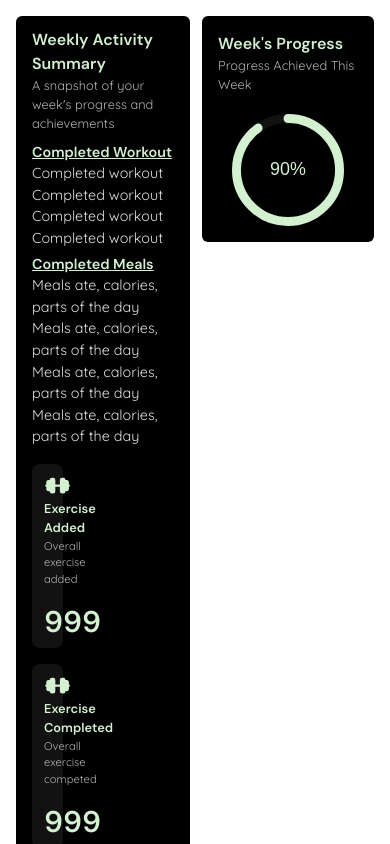
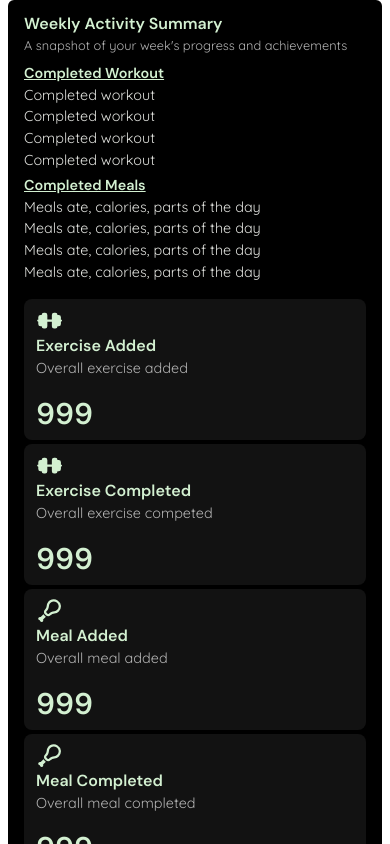
Before and after one commit to Inosensey/BodyTune, a Next.js app: page /dashboard in a window 390 px wide. Built offline with nearby package versions, Linux system fonts and the light colour scheme.

Commit message:
Improved CSS in WeeklyActivities.tsx for enhanced responsiveness across devices.

```diff
--- a/components/dashboardComponents/overviewComponents/WeeklyActivity.tsx
+++ b/components/dashboardComponents/overviewComponents/WeeklyActivity.tsx
@@ -9,11 +9,11 @@ import TablerBarbell from "@/icons/TablerBarbellLight";
 
 const WeeklyActivity = () => {
   return (
-    <div className="w-full px-4 mt-4">
-      <div className="flex gap-3">
+    <div className="w-full phone:px-2 laptop:px-4">
+      <div className="flex phone:gap-1 phone:flex-col tablet:flex-row laptop:gap-3 w-full">
         <div
           data-testid="weekly-summary-container"
-          className="bg-black flex flex-col rounded-md px-4 p-3 phone:w-9/12 tablet:max-w-[950px]"
+          className="bg-black flex flex-col rounded-md px-4 p-3 phone:w-12/12 tablet:max-w-[950px]"
         >
           <div className="flex flex-col">
             <p className="font-dmSans font-semibold text-lightSecondary">
@@ -70,15 +70,15 @@ const WeeklyActivity = () => {
           </div>
           <div
             data-testid="stats-container"
-            className="flex phone:flex-col tablet:flex-row gap-4 mt-4"
+            className="flex w-full flex-wrap mt-4 phone:flex-col phone:gap-1 mdphone:flex-row tablet:gap-4"
           >
-            <div className="bg-primary flex flex-col justify-center gap-4 rounded-lg px-3 py-2 phone:w-[22%] tablet:h-40 tablet:max-w-[180px]">
+            <div className="bg-primary flex flex-col justify-center gap-4 rounded-lg px-3 py-2 phone:w-[100%] mdphone:w-[140px] tablet:h-40 tablet:w-[145px]">
               <div data-testid="exercises-added" className="flex flex-col">
                 <TablerBarbell color="#D3F0D1" width="1.7em" height="1.7em" />
-                <p className="font-dmSans text-[0.8rem] font-semibold text-lightSecondary">
+                <p className="font-dmSans phone:text-[1rem] tablet:text-[0.8rem] font-semibold text-lightSecondary">
                   Exercise Added
                 </p>
-                <p className="font-quickSand text-[0.7rem] text-[#b3b3b3]">
+                <p className="font-quickSand phone:text-[0.9rem] tablet:text-[0.7rem] text-[#b3b3b3]">
                   Overall exercise added
                 </p>
               </div>
@@ -88,14 +88,14 @@ const WeeklyActivity = () => {
             </div>
             <div
               data-testid="meals-added"
-              className="bg-primary flex flex-col justify-center gap-4 rounded-lg px-3 py-2 phone:w-[22%] tablet:h-40 tablet:max-w-[180px]"
+              className="bg-primary flex flex-col justify-center gap-4 rounded-lg px-3 py-2 phone:w-[100%] mdphone:w-[140px] tablet:h-40 tablet:w-[145px]"
             >
               <div className="flex flex-col">
                 <TablerBarbell color="#D3F0D1" width="1.7em" height="1.7em" />
-                <p className="font-dmSans text-[0.8rem] font-semibold text-lightSecondary">
+                <p className="font-dmSans phone:text-[1rem] tablet:text-[0.8rem] font-semibold text-lightSecondary">
                   Exercise Completed
                 </p>
-                <p className="font-quickSand text-[0.7rem] text-[#b3b3b3]">
+                <p className="font-quickSand phone:text-[0.9rem] tablet:text-[0.7rem] text-[#b3b3b3]">
                   Overall exercise competed
                 </p>
               </div>
@@ -105,7 +105,7 @@ const WeeklyActivity = () => {
             </div>
             <div
               data-testid="exercises-completed"
-              className="bg-primary flex flex-col justify-center gap-4 rounded-lg px-3 py-2 phone:w-[22%] tablet:h-40 tablet:max-w-[180px]"
+              className="bg-primary flex flex-col justify-center gap-4 rounded-lg px-3 py-2 phone:w-[100%] mdphone:w-[140px] tablet:h-40 tablet:w-[145px]"
             >
               <div className="flex flex-col">
                 <MdiFoodDrumstickOutline
@@ -113,10 +113,10 @@ const WeeklyActivity = () => {
                   width="1.7em"
                   height="1.7em"
                 />
-                <p className="font-dmSans text-[0.8rem] font-semibold text-lightSecondary">
+                <p className="font-dmSans phone:text-[1rem] tablet:text-[0.8rem] font-semibold text-lightSecondary">
                   Meal Added
                 </p>
-                <p className="font-quickSand text-[0.7rem] text-[#b3b3b3]">
+                <p className="font-quickSand phone:text-[0.9rem] tablet:text-[0.7rem] text-[#b3b3b3]">
                   Overall meal added
                 </p>
               </div>
@@ -126,7 +126,7 @@ const WeeklyActivity = () => {
             </div>
             <div
               data-testid="meals-completed"
-              className="bg-primary flex flex-col justify-center gap-4 rounded-lg px-3 py-2 phone:w-[22%] tablet:h-40 tablet:max-w-[180px]"
+              className="bg-primary flex flex-col justify-center gap-4 rounded-lg px-3 py-2 phone:w-[100%] mdphone:w-[140px] tablet:h-40 tablet:w-[145px]"
             >
               <div className="flex flex-col">
                 <MdiFoodDrumstickOutline
@@ -134,10 +134,10 @@ const WeeklyActivity = () => {
                   width="1.7em"
                   height="1.7em"
                 />
-                <p className="font-dmSans text-[0.8rem] font-semibold text-lightSecondary">
+                <p className="font-dmSans phone:text-[1rem] tablet:text-[0.8rem] font-semibold text-lightSecondary">
                   Meal Completed
                 </p>
-                <p className="font-quickSand text-[0.7rem] text-[#b3b3b3]">
+                <p className="font-quickSand phone:text-[0.9rem] tablet:text-[0.7rem] text-[#b3b3b3]">
                   Overall meal completed
                 </p>
               </div>
@@ -147,7 +147,7 @@ const WeeklyActivity = () => {
             </div>
             <div
               data-testid="bodytune-plan-created"
-              className="bg-primary flex flex-col justify-center gap-4 rounded-lg px-3 py-2 phone:w-[22%] tablet:h-40 tablet:max-w-[180px]"
+              className="bg-primary flex flex-col justify-center gap-4 rounded-lg px-3 py-2 phone:w-[100%] mdphone:w-[140px] tablet:h-40 tablet:w-[145px]"
             >
               <div className="flex flex-col">
                 <SolarStarsMinimalisticLineDuotone
@@ -155,10 +155,10 @@ const WeeklyActivity = () => {
                   width="1.7em"
                   height="1.7em"
                 />
-                <p className="font-dmSans text-[0.8rem] font-semibold text-lightSecondary">
+                <p className="font-dmSans phone:text-[1rem] tablet:text-[0.8rem] font-semibold text-lightSecondary">
                   BodyTune Created
                 </p>
-                <p className="font-quickSand text-[0.7rem] text-[#b3b3b3]">
+                <p className="font-quickSand phone:text-[0.9rem] tablet:text-[0.7rem] text-[#b3b3b3]">
                   Overall BodyTune created
                 </p>
               </div>
@@ -168,8 +168,8 @@ const WeeklyActivity = () => {
             </div>
           </div>
         </div>
-        <div className="flex flex-col justify-between gap-2 flex-1">
-          <div className="flex flex-col justify-center rounded-md gap-1 bg-black w-12/12 p-4">
+        <div className="flex justify-between gap-2 phone:h-full phone:flex-col laptop:flex-1">
+          <div className="flex flex-col justify-center rounded-md gap-1 bg-black p-4 phone:w-12/12">
             <div data-testid="progress-made-this-week" className="flex flex-col">
               <p className="font-dmSans text-[1rem] font-semibold text-lightSecondary">
                 Week&apos;s Progress
@@ -193,7 +193,7 @@ const WeeklyActivity = () => {
               />
             </div>
           </div>
-          <div className="flex flex-col justify-center rounded-md gap-1 bg-black w-12/12 p-4">
+          <div className="flex flex-col justify-center rounded-md gap-1 bg-black p-4 phone:w-12/12">
             <div data-testid="current-bodytune-progress" className="flex flex-col">
               <p className="font-dmSans text-[1rem] font-semibold text-lightSecondary">
                 BodyTune Progress
```
